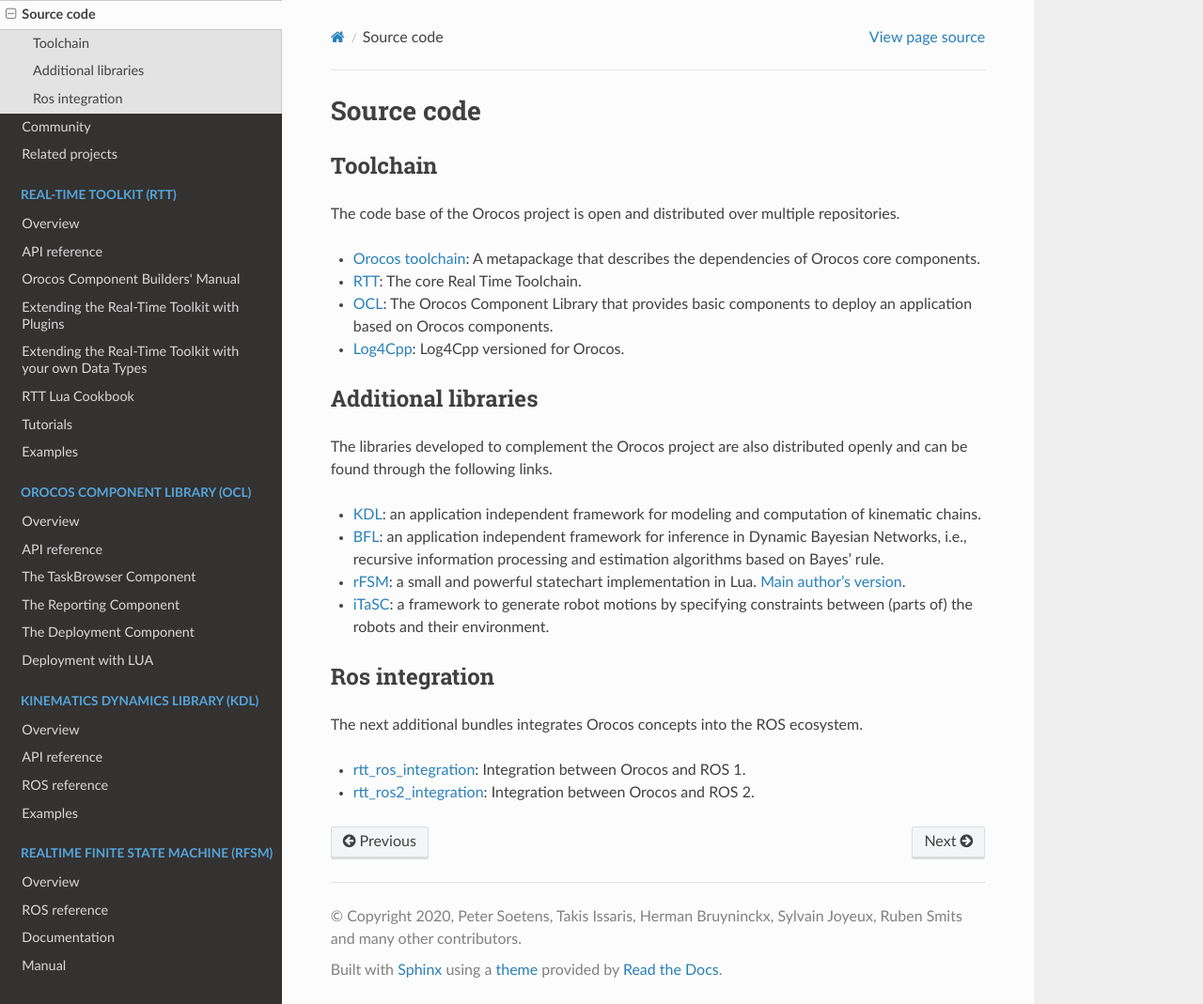
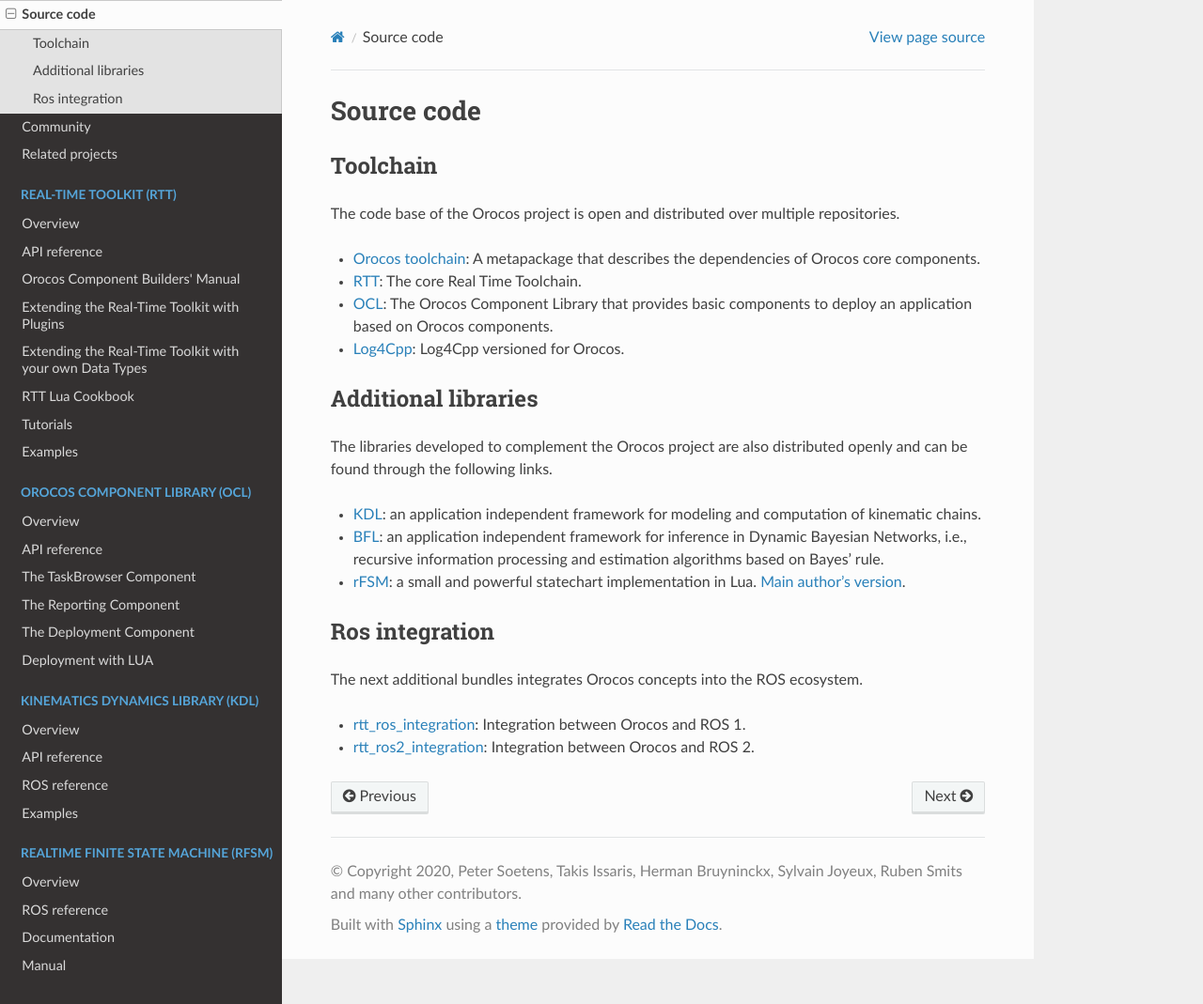
Before and after one commit to orocos/orocos-docs, a Sphinx documentation site: the page built from docs/docs_main/sources.rst, in a window 1280 px wide and 1069 px high. Shown: the whole window at 94% size. Built offline with Sphinx 7.4.7 and the Read the Docs theme 2.0.0, drawn with Linux system fonts in a browser that asks for light colours.

Commit message:
iTaSC is related project

```diff
--- a/docs/docs_main/sources.rst
+++ b/docs/docs_main/sources.rst
@@ -34,9 +34,6 @@
 - `rFSM <https://github.com/orocos/rFSM>`_: a small and
   powerful statechart implementation in Lua.
   `Main author's version <https://github.com/kmarkus/rFSM>`_.
-- `iTaSC <https://gitlab.kuleuven.be/rob-itasc>`_: a framework to generate robot
-  motions by specifying constraints between (parts of) the robots and their
-  environment.
 
 Ros integration
 +++++++++++++++
```
